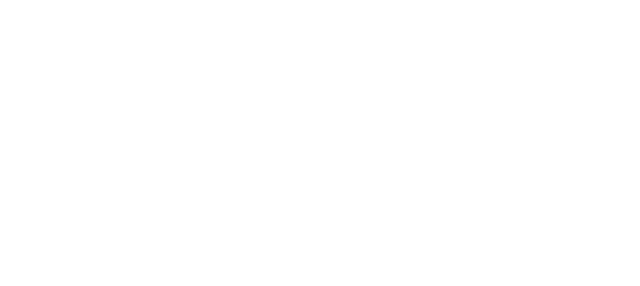
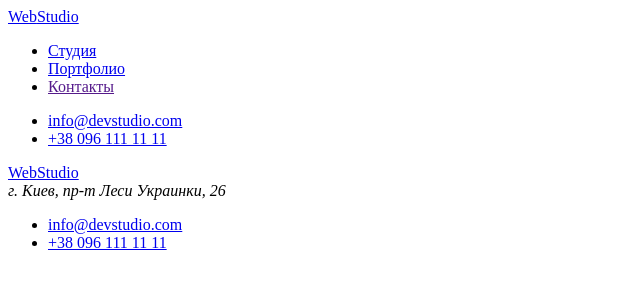
Before and after one commit to Ronskyi-O/goit-markup-hw-02, a plain HTML site: page portfolio.html in a window 1280 px wide. Shown: the whole page, without its empty margins (0-640 px from the left). Drawn offline with Linux system fonts and the light colour scheme.

Commit message:
Добавлены футер и хедер в portfolio.html

```diff
--- a/portfolio.html
+++ b/portfolio.html
@@ -4,8 +4,34 @@
     <meta charset="UTF-8" />
     <meta http-equiv="X-UA-Compatible" content="IE=edge" />
     <meta name="viewport" content="width=device-width, initial-scale=1.0" />
-    <title>Document</title>
+    <title>Портофило</title>
     <link rel="stylesheet" href="./css/styles.css" />
   </head>
-  <body></body>
+  <body>
+    <!-- Хедер -->
+    <header>
+      <a href="./index.html" lang="en"><span>Web</span>Studio</a>
+      <nav>
+        <ul>
+          <li><a href="./index.html">Студия</a></li>
+          <li><a href="./portfolio.html">Портфолио</a></li>
+          <li><a href="">Контакты</a></li>
+        </ul>
+      </nav>
+      <ul>
+        <li><a href="mailto:info@devstudio.com">info@devstudio.com</a></li>
+        <li><a href="tel:+380961111111">+38 096 111 11 11</a></li>
+      </ul>
+    </header>
+
+    <!-- Футер -->
+    <footer>
+      <a href="./index.html" lang="en"><span>Web</span>Studio</a>
+      <address>г. Киев, пр-т Леси Украинки, 26</address>
+      <ul>
+        <li><a href="mailto:info@devstudio.com">info@devstudio.com</a></li>
+        <li><a href="tel:+380961111111">+38 096 111 11 11</a></li>
+      </ul>
+    </footer>
+  </body>
 </html>
```
Also changed, not shown: index.html (+2 -2 lines).
